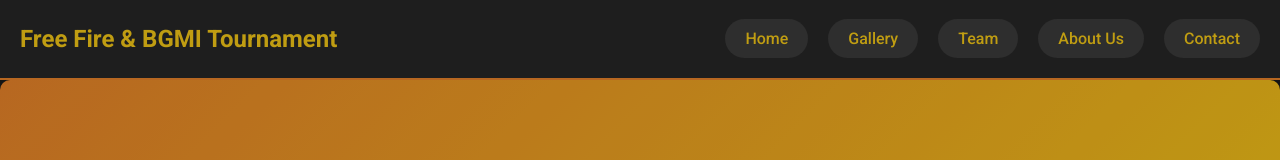
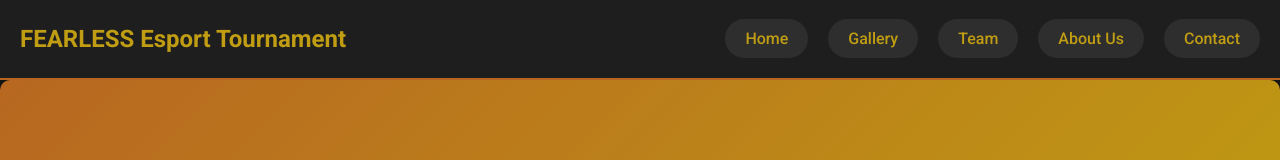
Before and after one commit to ujwalop/esporttalaash, a plain HTML site: page index.html in a window 1280 px wide. Shown: the top 160 px of the page. Drawn offline with Linux system fonts and the light colour scheme.

Commit message:
Update index.html

```diff
--- a/index.html
+++ b/index.html
@@ -382,7 +382,7 @@
     </div>
 
     <header>
-        <h1>Free Fire & BGMI Tournament</h1>
+        <h1>FEARLESS Esport Tournament</h1>
         <div class="menu-icon" onclick="toggleMenu()">&#9776;</div>
         <nav>
             <ul>
```
